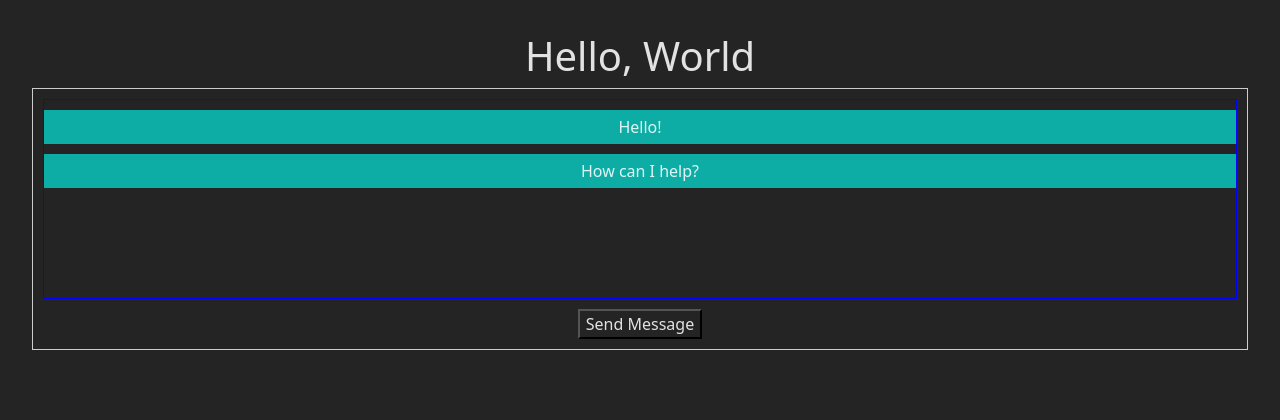
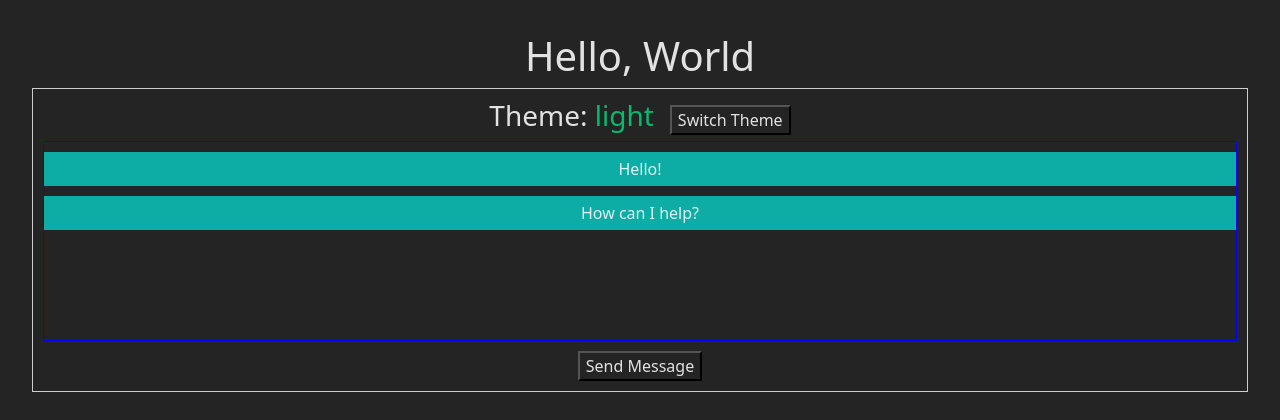
Before and after one commit to salino3/exercises-2026-react-typescript-01, a React (Vite) app: page / in a window 1280 px wide. Shown: the top 420 px of the page. Built offline with nearby package versions, Linux system fonts and the light colour scheme.

Commit message:
change theme with dispatch

```diff
--- a/src/components/chat-window/chat-window.component.tsx
+++ b/src/components/chat-window/chat-window.component.tsx
@@ -1,15 +1,24 @@
-import React, { useState, useEffect, useRef } from "react";
+import React, { useState, useEffect, useRef, useContext } from "react";
+import { GlobalContext, type ContextTypes } from "../../context/global.context";
 
 export const ChatWindow: React.FC = () => {
+  const { theme, dispatch } = useContext<ContextTypes>(GlobalContext);
+
   const [messages, setMessages] = useState<string[]>([
     "Hello!",
     "How can I help?",
   ]);
+
   const bottomRef = useRef<HTMLDivElement | null>(null);
 
-  useEffect(() => {
-    bottomRef?.current?.scrollIntoView({ behavior: "smooth" });
-  }, [messages.length]);
+  const toggleTheme = () => {
+    const nextTheme = theme === "light" ? "dark" : "light";
+
+    dispatch({
+      type: "SET_THEME",
+      payload: nextTheme,
+    });
+  };
 
   const addMessage = () => {
     setMessages([
@@ -18,8 +27,26 @@ export const ChatWindow: React.FC = () => {
     ]);
   };
 
+  useEffect(() => {
+    bottomRef?.current?.scrollIntoView({ behavior: "smooth" });
+  }, [messages.length]);
+
   return (
     <div style={{ border: "1px solid #ccc", padding: "10px" }}>
+      <div
+        style={{
+          display: "flex",
+          gap: "1rem",
+          alignItems: "center",
+          justifyContent: "center",
+        }}
+      >
+        <h3>
+          Theme: <span style={{ color: "#04ba6e" }}>{theme}</span>
+        </h3>
+
+        <button onClick={toggleTheme}>Switch Theme</button>
+      </div>
       <div
         style={{
           height: "200px",
--- a/src/context/global.context.tsx
+++ b/src/context/global.context.tsx
@@ -2,28 +2,25 @@ import { createContext } from "react";
 
 export type Theme = "light" | "dark";
 
-type ContextTypes = {
+export type Action =
+  | { type: "SET_THEME"; payload: Theme }
+  | { type: "UPDATE_USER"; payload: { name: string; age: number } };
+
+export type ContextTypes = {
   id?: string;
   theme: Theme;
-  setTheme: React.Dispatch<React.SetStateAction<Theme>>;
   user: {
     name: string;
     age: number;
   };
-  setUser: React.Dispatch<
-    React.SetStateAction<{
-      name: string;
-      age: number;
-    }>
-  >;
+  dispatch: React.Dispatch<Action>;
 };
 
 export const initialValues: ContextTypes = {
   id: "sde4rfe4",
   theme: "light",
-  setTheme: () => {},
   user: { name: "Joe", age: 50 },
-  setUser: () => {},
+  dispatch: () => {},
 };
 
 export const GlobalContext = createContext<ContextTypes>(initialValues);
--- a/src/context/provider.tsx
+++ b/src/context/provider.tsx
@@ -1,24 +1,32 @@
-import { useState } from "react";
-import { GlobalContext, initialValues, type Theme } from "./global.context";
+import { useReducer } from "react";
+import {
+  GlobalContext,
+  initialValues,
+  type Action,
+  type ContextTypes,
+} from "./global.context";
 
 interface Props {
   children: React.ReactNode;
 }
 
+// 2. The Reducer: The "Brain" that decides how state changes
+function globalReducer(state: ContextTypes, action: Action): ContextTypes {
+  switch (action.type) {
+    case "SET_THEME":
+      return { ...state, theme: action.payload };
+    case "UPDATE_USER":
+      return { ...state, user: action.payload };
+    default:
+      return state;
+  }
+}
+
 export const AppProvider: React.FC<Props> = ({ children }) => {
-  const [theme, setTheme] = useState<Theme>("light");
-  const [user, setUser] = useState({ name: "Joe", age: 50 });
-
-  const contextValue = {
-    id: "sde4rfe4",
-    theme,
-    setTheme,
-    user,
-    setUser,
-  };
+  const [state, dispatch] = useReducer(globalReducer, initialValues);
 
   return (
-    <GlobalContext.Provider value={contextValue}>
+    <GlobalContext.Provider value={{ ...state, dispatch }}>
       {children}
     </GlobalContext.Provider>
   );
```
